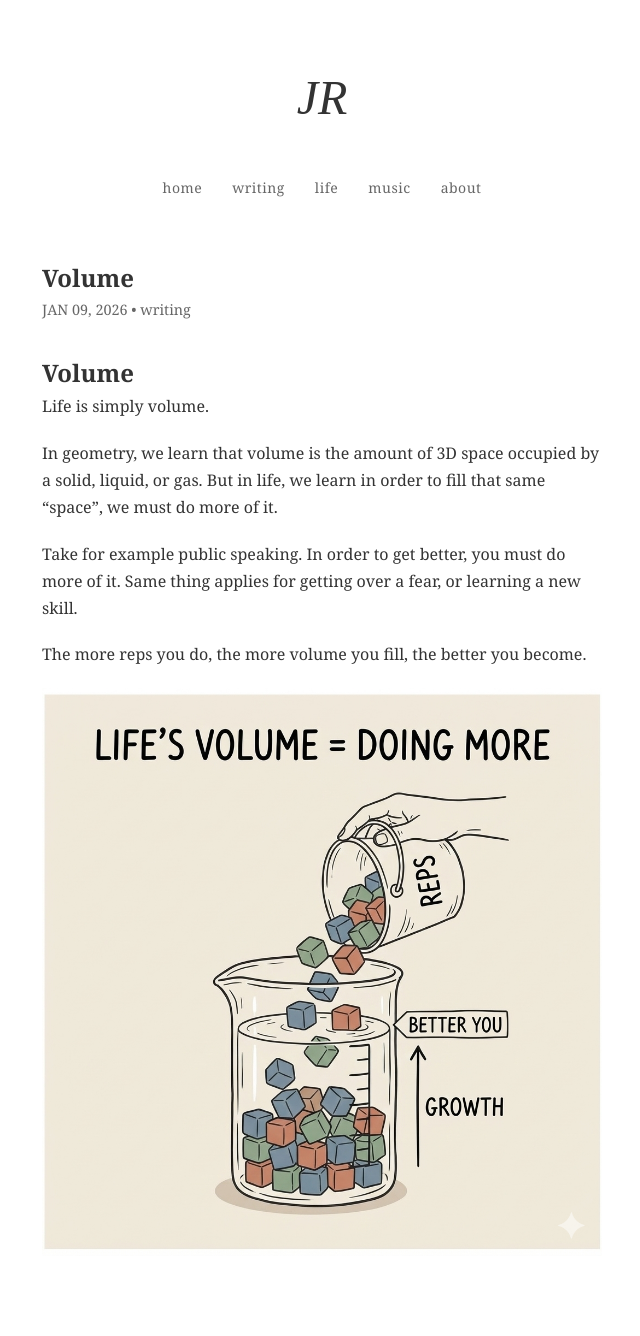
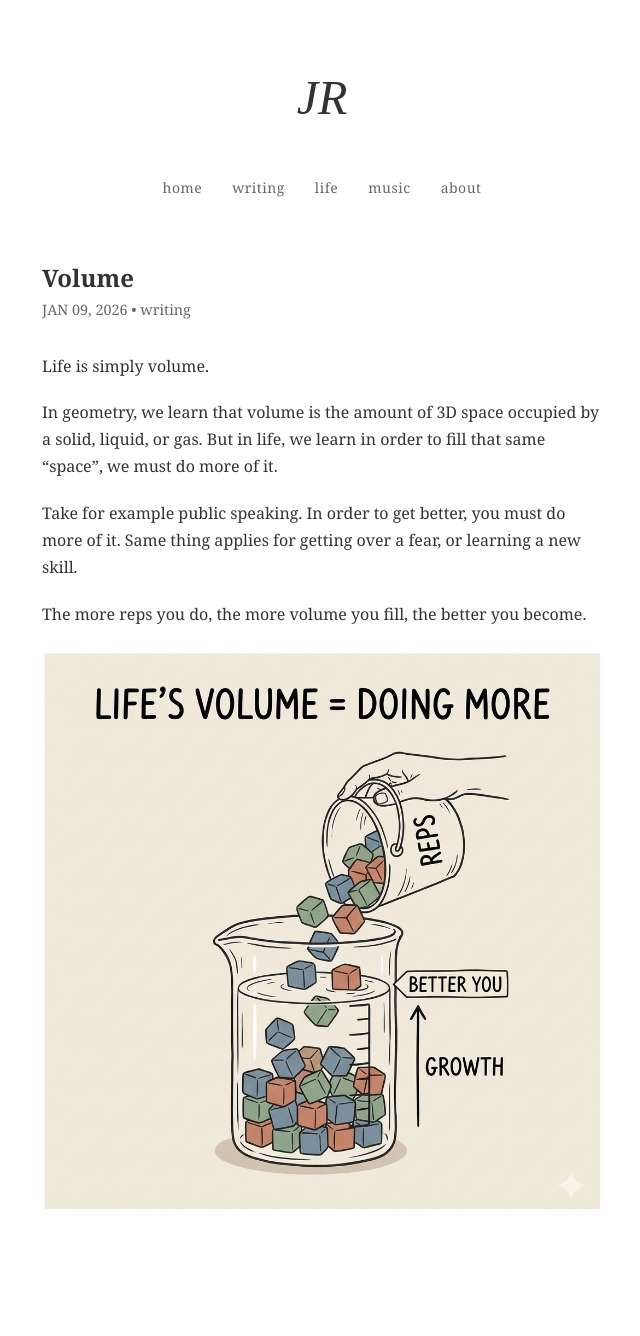
Before and after one commit to JarredR092699/robidouxjarred01.github.io, a Jekyll site: the page built from _posts/2026-01-09-volume.md, in a window 1280 px wide. Shown: the whole page, without its empty margins (318-958 px from the left). Built offline with Jekyll 4.4.1, drawn with Linux system fonts in a browser that asks for light colours; some web fonts are replaced; after the commit the page ends 1295 px from its top, so only the background shows below that.

Commit message:
volume fix

```diff
--- a/_posts/2026-01-09-volume.md
+++ b/_posts/2026-01-09-volume.md
@@ -4,8 +4,6 @@ title: "Volume"
 date: 2026-01-09
 categories: writing
 ---
-
-# Volume
 
 Life is simply volume.
 
```
